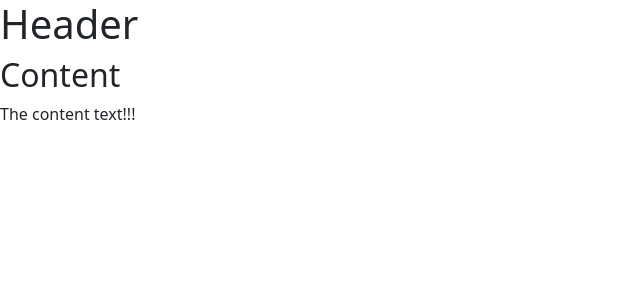
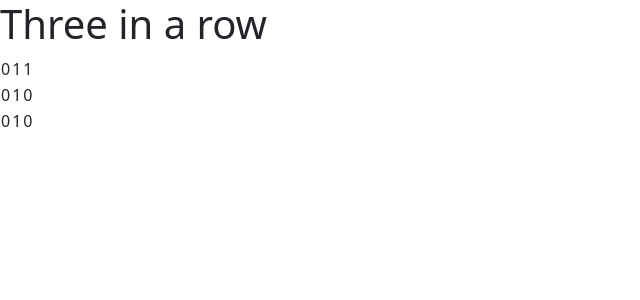
Before and after one commit to dgarcia202/three-react, a React app: page / in a window 1280 px wide. Shown: the top 300 px of the page, without its empty margins (0-640 px from the left). Built offline with nearby package versions, Linux system fonts and the light colour scheme.

Commit message:
added app state with board data

```diff
--- a/App.jsx
+++ b/App.jsx
@@ -1,11 +1,24 @@
 import React from 'react';
 
 class App extends React.Component {
+
+   constructor(props) {
+      super(props);
+
+      this.state = {
+         boardData: [
+            [0, 1, 1],
+            [0, 1, 0],
+            [0, 1, 0]
+         ]
+      }
+   }
+
    render() {
       return (
          <div>
             <Header/>
-            <Content/>
+            <Content appState={this.state}/>
          </div>
       );
    }
@@ -15,7 +28,7 @@ class Header extends React.Component {
    render() {
       return (
          <div>
-            <h1>Header</h1>
+            <h1>Three in a row</h1>
          </div>
       );
    }
@@ -25,11 +38,30 @@ class Content extends React.Component {
    render() {
       return (
          <div>
-            <h2>Content</h2>
-            <p>The content text!!!</p>
+            <Board data={this.props.appState.boardData}/>
          </div>
       );
    }
 }
 
+class Board extends React.Component {
+   render() {
+      return (
+         <table>
+            <tbody>
+               <tr>
+                  <td>{this.props.data[0][0]}</td><td>{this.props.data[0][1]}</td><td>{this.props.data[0][2]}</td>
+               </tr>
+               <tr>
+                  <td>{this.props.data[1][0]}</td><td>{this.props.data[1][1]}</td><td>{this.props.data[1][2]}</td>
+               </tr>
+               <tr>
+                  <td>{this.props.data[2][0]}</td><td>{this.props.data[2][1]}</td><td>{this.props.data[2][2]}</td>
+               </tr>
+            </tbody>
+         </table>
+      );
+   }
+}
+
 export default App;
```
